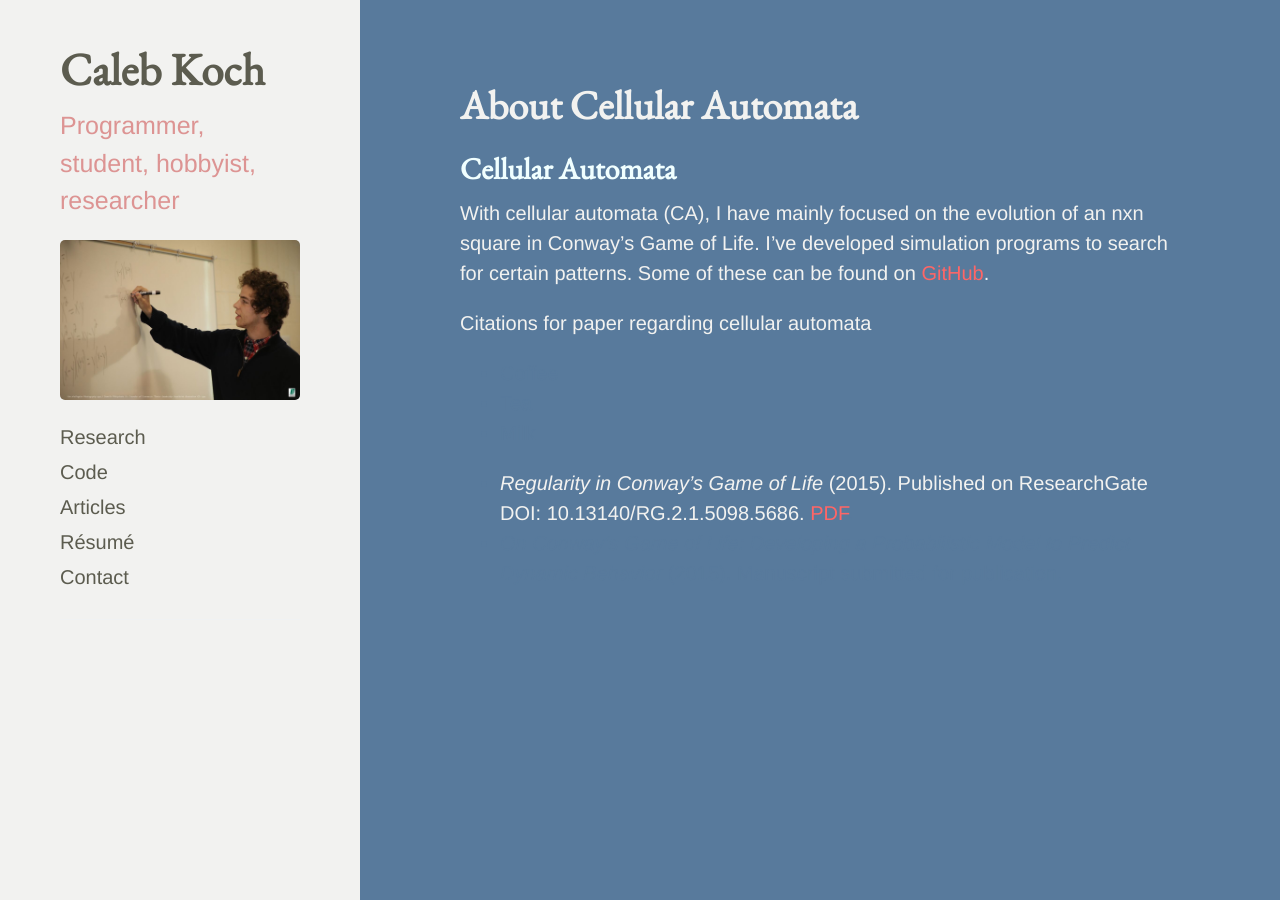
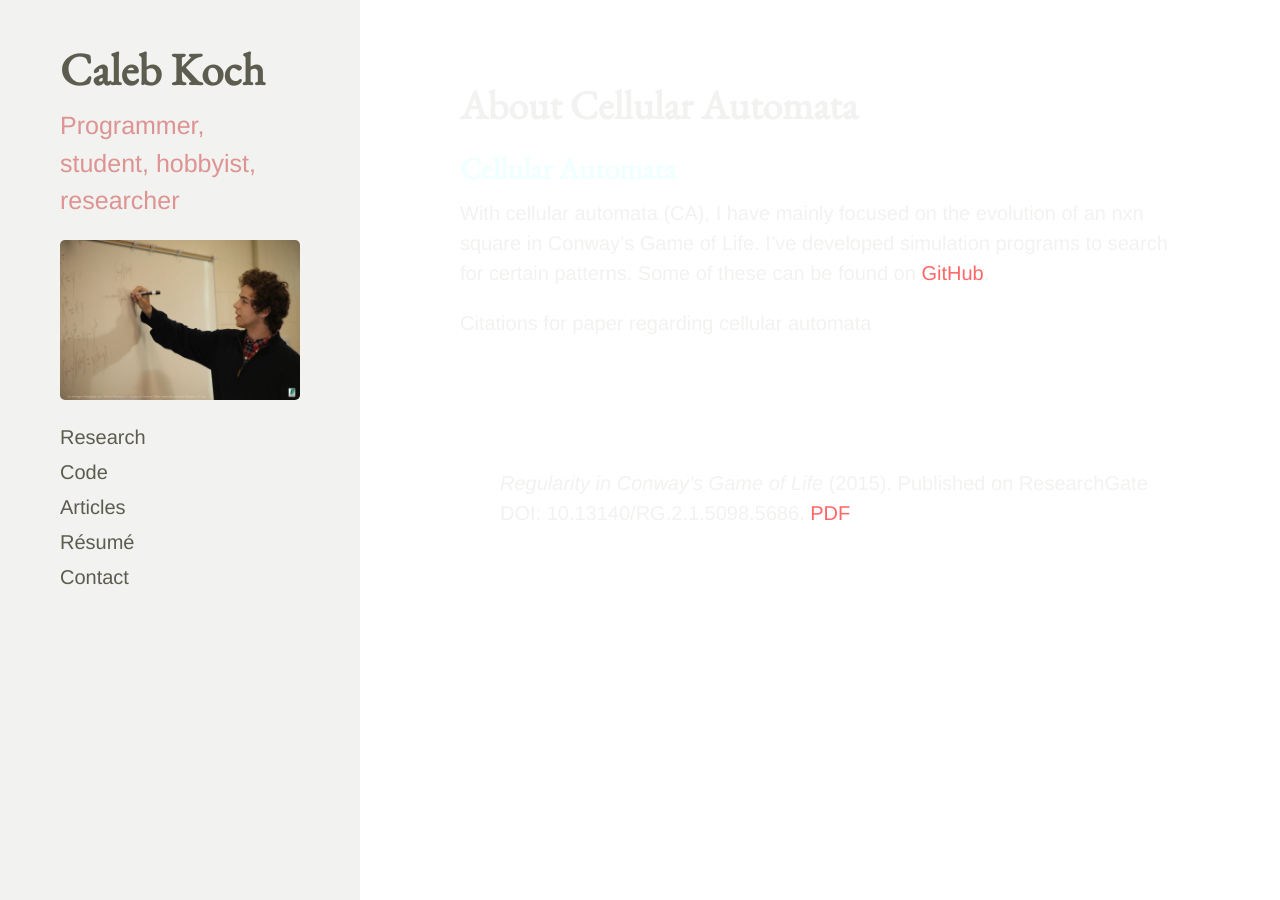
Before and after one commit to cakoch10/cakoch10.github.io, a Jekyll site: the page built from automata.md, in a window 1280 px wide. Built offline with Jekyll 4.4.1, drawn with Linux system fonts in a browser that asks for light colours; Markdown is read by kramdown in place of the engine named in the settings.

Commit message:
Update poole.css

```diff
--- a/public/css/poole.css
+++ b/public/css/poole.css
@@ -44,9 +44,10 @@ html {
   }
 }
 
+/*587A9C*/
 body {
-  color: #587A9C;
-  background-color: #587A9C;
+  color: #FFFFFF;
+  background-color: #FFFFFF;
   -webkit-text-size-adjust: 100%;
       -ms-text-size-adjust: 100%;
 }
```
